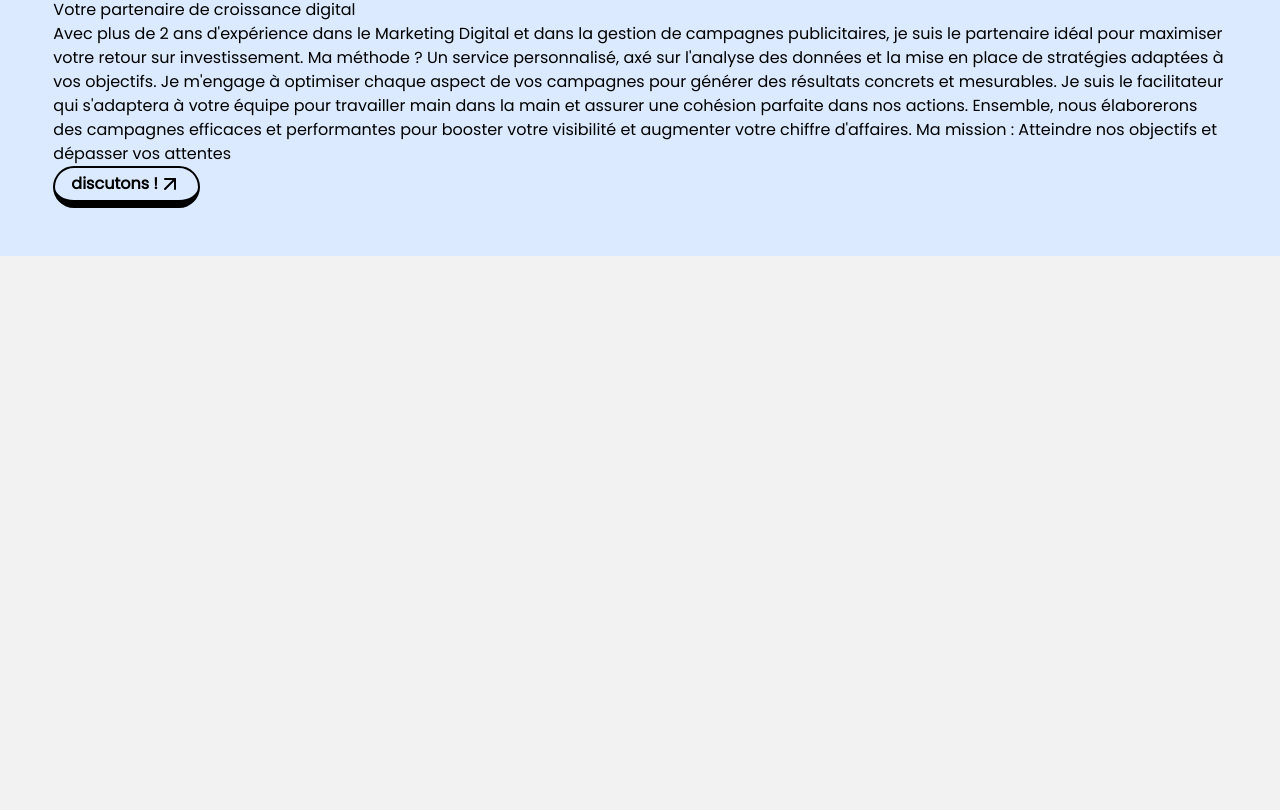
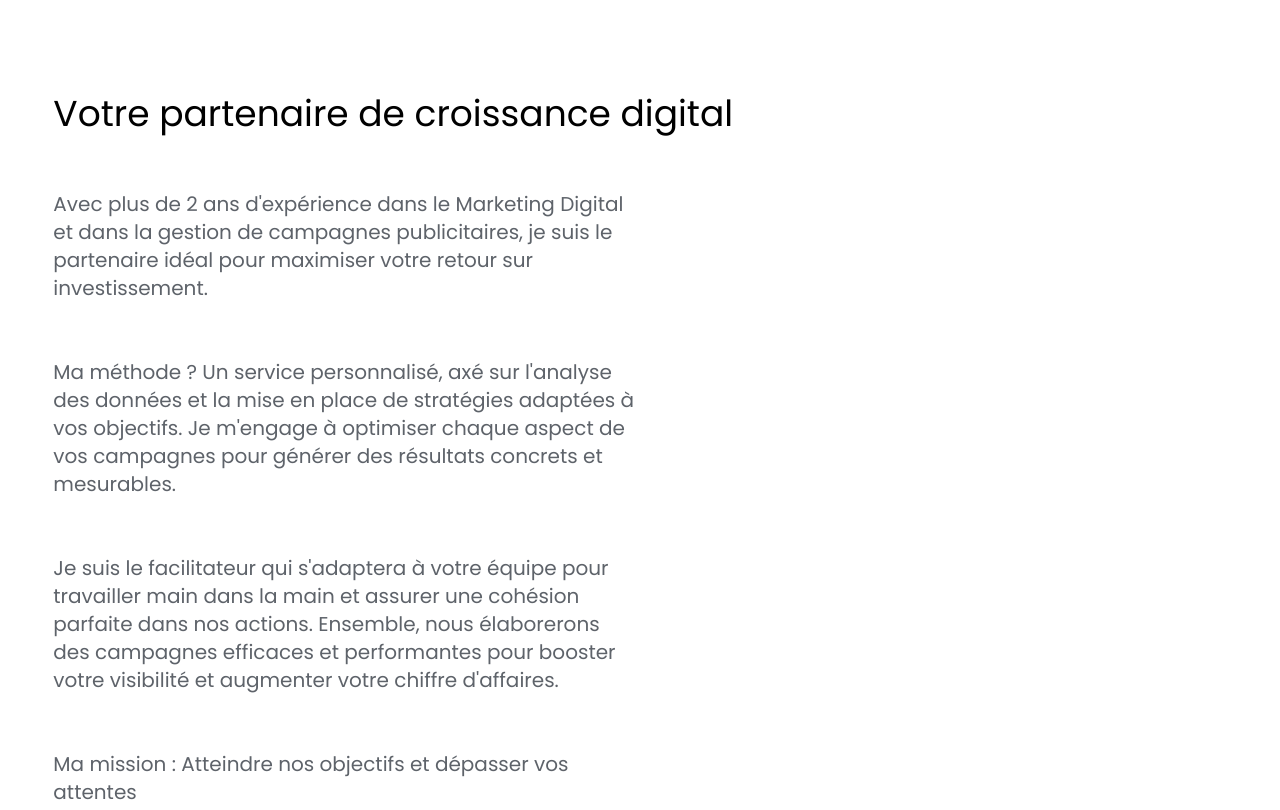
Before and after one commit to AlexisMarketeur/portfolio, a Next.js app: page / in a window 1280 px wide. Shown: the part 850-1660 px from the top of the page. Before the commit the page ends 1106 px from the top, so only its background shows below. Built offline with nearby package versions, Linux system fonts and the light colour scheme.

Commit message:
first text section

```diff
--- a/app/page.tsx
+++ b/app/page.tsx
@@ -13,6 +13,7 @@ export default function Home() {
       </div>
       <main className="w-full">
         <BioSection />
+        <div className="mt-24">1</div>
       </main>
     </div>
   );
--- a/components/bioSection.tsx
+++ b/components/bioSection.tsx
@@ -4,29 +4,40 @@ import { Button } from "./ui/button";
 
 export default function BioSection() {
   return (
-    <section id="bioSection" className="bg-blue-100 w-full flex justify-center">
-      <div className="w-11/12 py-12">
-        <h2>Votre partenaire de croissance digital</h2>
-        <p>
+    <section id="bioSection" className="bg-white w-full flex justify-center">
+      <div className="w-11/12 py-14 md:py-36">
+        <h2 className="font-bold md:font-normal text-lg md:text-2xl xl:text-4xl">
+          Votre partenaire de croissance digital
+        </h2>
+        <div className="text-secondary text-md md:text-xl py-14 lg:w-3/6">
+          <p className="mb-14">
             Avec plus de 2 ans d'expérience dans le Marketing Digital et dans la
             gestion de campagnes publicitaires, je suis le partenaire idéal pour
-          maximiser votre retour sur investissement. Ma méthode ? Un service
-          personnalisé, axé sur l'analyse des données et la mise en place de
-          stratégies adaptées à vos objectifs. Je m'engage à optimiser chaque
-          aspect de vos campagnes pour générer des résultats concrets et
-          mesurables. Je suis le facilitateur qui s'adaptera à votre équipe pour
-          travailler main dans la main et assurer une cohésion parfaite dans nos
-          actions. Ensemble, nous élaborerons des campagnes efficaces et
-          performantes pour booster votre visibilité et augmenter votre chiffre
-          d'affaires. Ma mission : Atteindre nos objectifs et dépasser vos
-          attentes
+            maximiser votre retour sur investissement.
           </p>
+          <p className="mb-14">
+            Ma méthode ? Un service personnalisé, axé sur l'analyse des données
+            et la mise en place de stratégies adaptées à vos objectifs. Je
+            m'engage à optimiser chaque aspect de vos campagnes pour générer des
+            résultats concrets et mesurables.
+          </p>
+          <p className="mb-14">
+            Je suis le facilitateur qui s'adaptera à votre équipe pour
+            travailler main dans la main et assurer une cohésion parfaite dans
+            nos actions. Ensemble, nous élaborerons des campagnes efficaces et
+            performantes pour booster votre visibilité et augmenter votre
+            chiffre d'affaires.
+          </p>
+          <p>Ma mission : Atteindre nos objectifs et dépasser vos attentes</p>
+        </div>
+        <div className="h-10  flex flex-col justify-end">
           <Button variant="cta" size="lg" asChild>
             <Link href="https://calendly.com" target="_blank">
               discutons ! <ArrowUpRight />
             </Link>
           </Button>
         </div>
+      </div>
     </section>
   );
 }
--- a/tailwind.config.ts
+++ b/tailwind.config.ts
@@ -21,7 +21,7 @@ const config = {
       colors: {
         background: "#F3F2F3",
         primary: "#000000",
-        secondary: "#5E636A",
+        secondary: "#5e636a",
         red: "#EC9688",
       },
       borderRadius: {
```
Also changed, not shown: 1 other file (tests, documents, lock files or other folders). Lines whose indentation alone changed are shown as unchanged.
